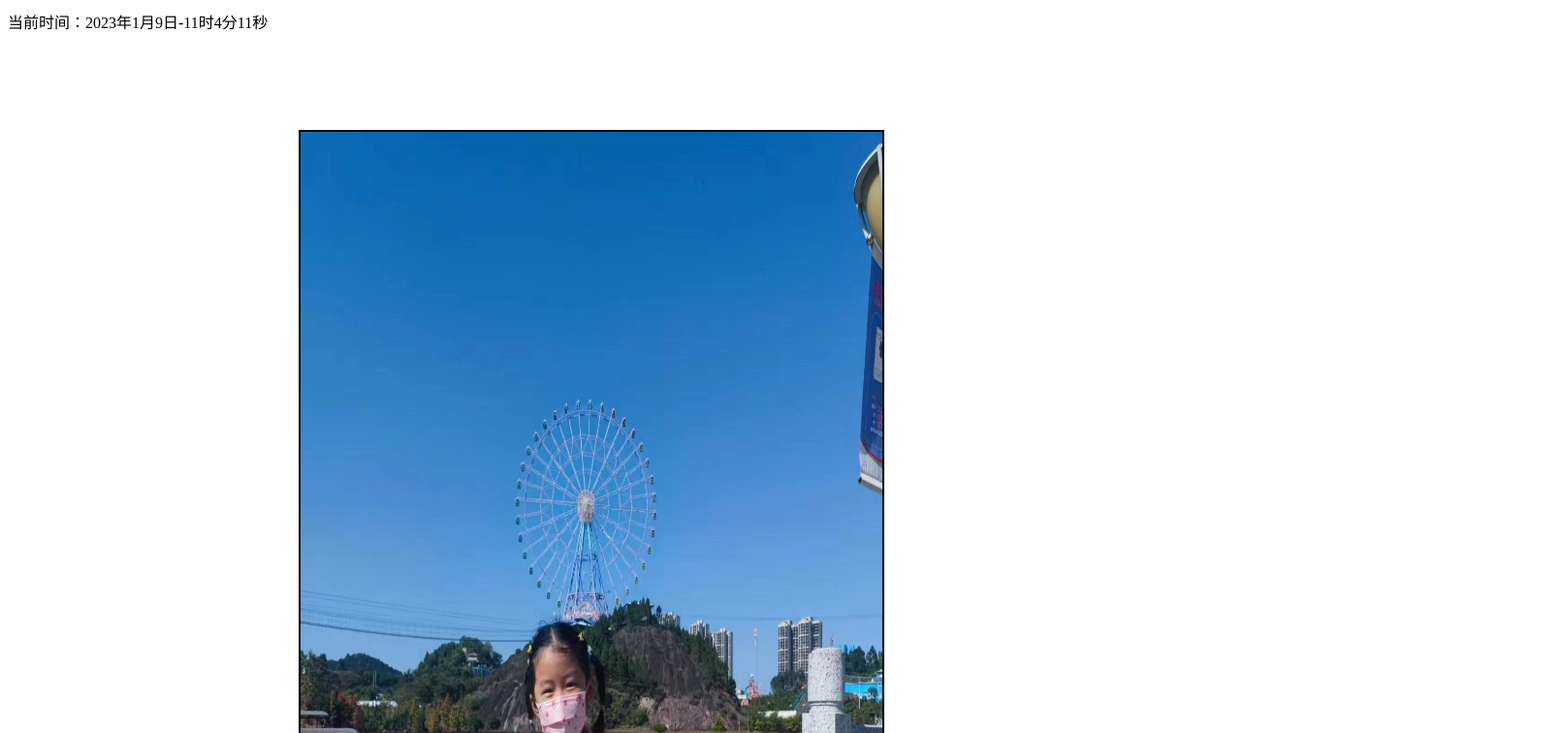
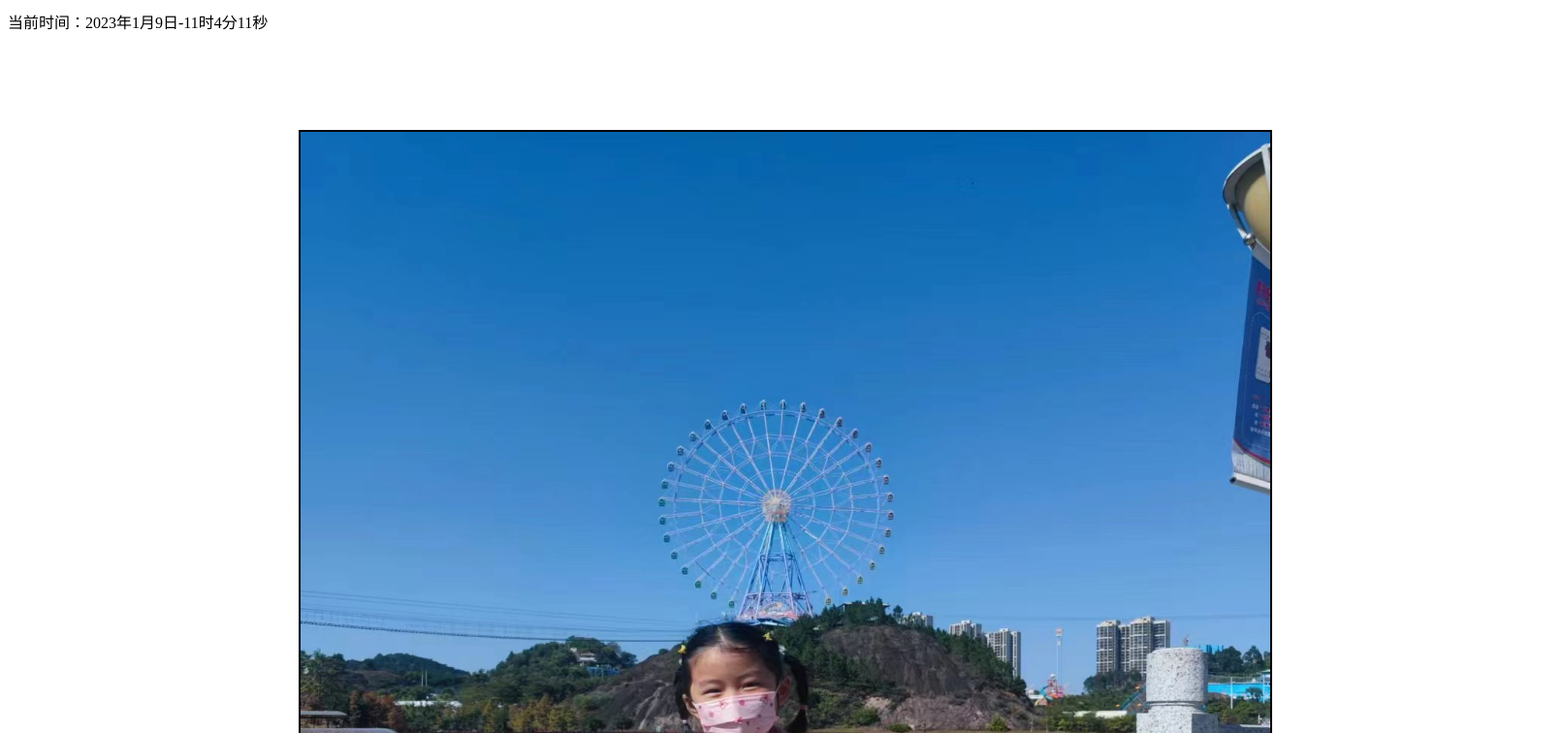
Before and after one commit to 200131130297/200131130297.github.io, a plain HTML site: page index.html in a window 1280 px wide. Shown: the part 440-1196 px from the top of the page at 97% size, 1612 px wide, since content can reach past the window. Drawn offline with Linux system fonts and the light colour scheme.

Commit message:
Update index.html
Signed-off-by: 王起超 <121530896+200131130297@users.noreply.github.com>

```diff
--- a/index.html
+++ b/index.html
@@ -38,7 +38,7 @@
 </script>
 
    <div class="container">
-   <img class="img1" src="10000.jpg"/ height="1200px" width="600px" border="2px" align="bottom" title="星高度" alt="替换文字的内容" hspace="300px" vspace="100px >
+   <img class="img1" src="10000.jpg"/ height="1200px" width="1000px" border="2px" align="bottom" title="星高度" alt="替换文字的内容" hspace="300px" vspace="100px >
 
     <body bgcolor="pink">
 </body>
```
